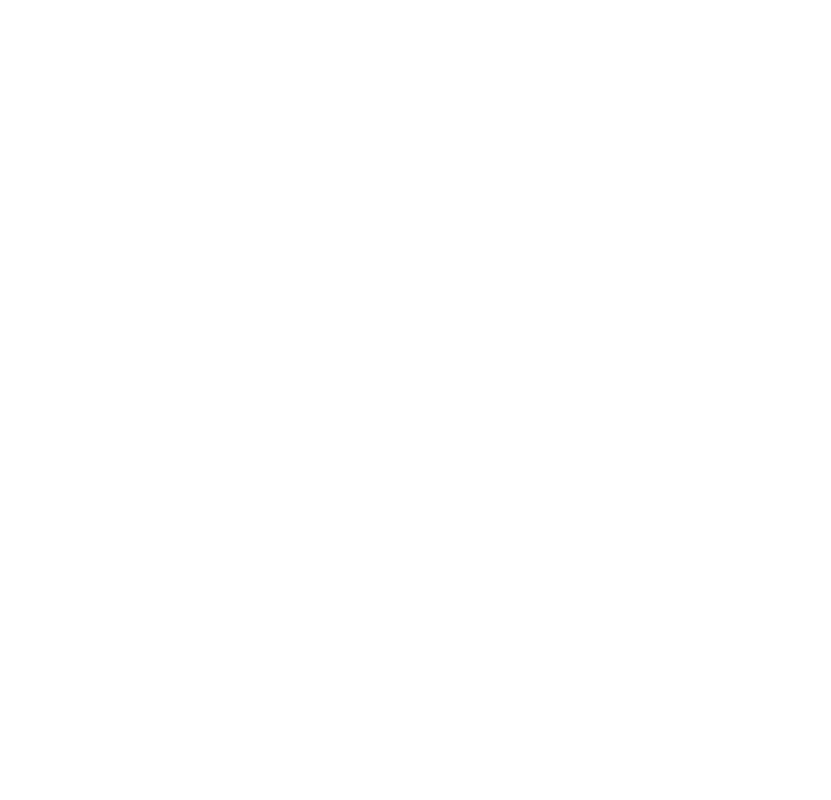
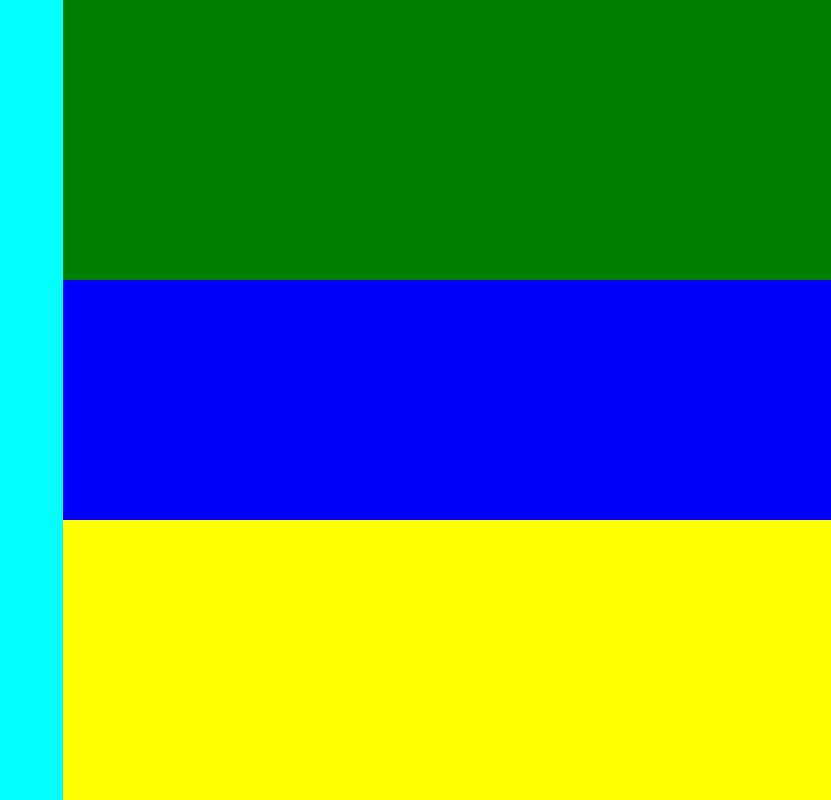
Before and after one commit to Skultty/sign_up_form, a plain HTML site: page index.html in a window 1280 px wide. Shown: the whole page, without its empty margins (449-1280 px from the left). Drawn offline with Linux system fonts and the light colour scheme.

Commit message:
page structure established

```diff
--- a/index.html
+++ b/index.html
@@ -4,9 +4,15 @@
     <meta charset="UTF-8">
     <meta http-equiv="X-UA-Compatible" content="IE=edge">
     <meta name="viewport" content="width=device-width, initial-scale=1.0">
+    <link rel="stylesheet" href="style.css">
     <title>Sign up</title>
 </head>
 <body>
-
+    <div class="left"></div>
+    <div class="right">
+        <div class="top"></div>
+        <div class="middle"></div>
+        <div class="bottom"></div>
+    </div>
 </body>
 </html>
--- a/style.css
+++ b/style.css
@@ -0,0 +1,40 @@
+body {
+    margin: 0;
+    padding: 0;
+    display: flex;
+    height: 100vh;
+    width: 100vw;
+
+}
+
+.left {
+    background-color: aqua;
+    width: 40%;
+    height: 100%;
+}
+
+.right {
+    background-color: red;
+    width: 60%;
+    height: 100%;
+    display: flex;
+    flex-direction: column;
+}
+
+.top {
+    background-color: green;
+    width: 100%;
+    height: 35%;
+}
+
+.bottom {
+    background-color: yellow;
+    width: 100%;
+    height: 35%;
+}
+
+.middle {
+    background-color: blue;
+    width: 100%;
+    height: 30%;
+}
```
